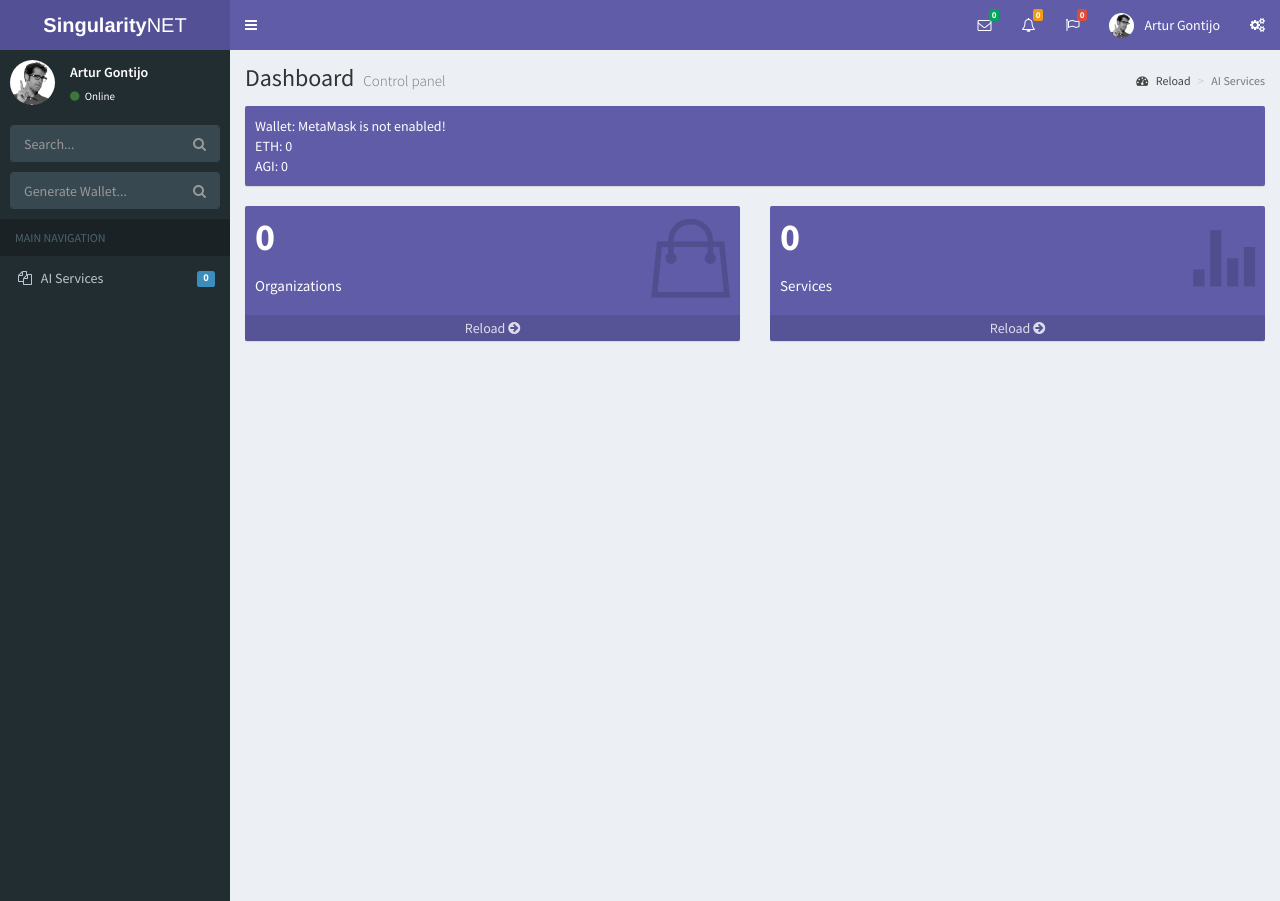
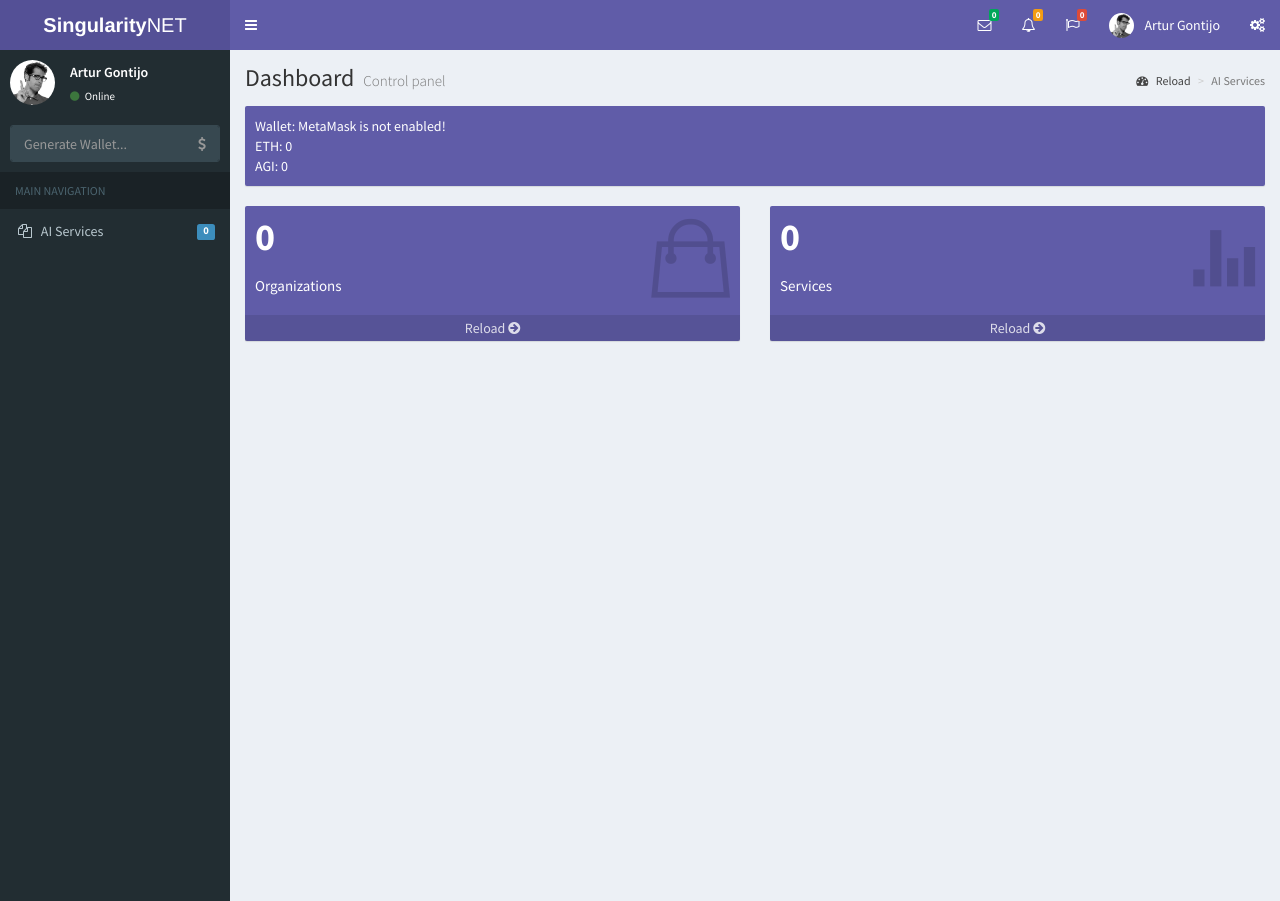
Before and after one commit to glautervl/flask-grpc, a Flask app: page /callService in a window 1280 px wide. Run offline with Flask 2, Linux system fonts and the light colour scheme; parts of the project's set-up code (start-up, migrations or seed data) failed here and were passed over; some libraries are stand-ins or nearby versions; some web fonts are replaced.

Commit message:
[Repo] Mnemonic Wallet

```diff
--- a/templates/layout.html
+++ b/templates/layout.html
@@ -149,24 +149,12 @@
               <a href="#"><i class="fa fa-circle text-success"></i> Online</a>
             </div>
           </div>
-          <!-- search form -->
-          <form action="#" method="get" class="sidebar-form">
-            <div class="input-group">
-              <input type="text" name="q" class="form-control" placeholder="Search...">
-              <span class="input-group-btn">
-                <button type="submit" name="search" id="search-btn" class="btn btn-flat"><i class="fa fa-search"></i>
-                </button>
-              </span>
-            </div>
-          </form>
-          <!-- /.search form -->
-          <!-- sidebar menu: : style can be found in sidebar.less -->
-          <form action="wallet.html" method="POST" class="sidebar-form">
+          <form action="wallet" method="POST" class="sidebar-form">
             <div class="input-group">
               <input type="text" name="mnemonic" class="form-control" placeholder="Generate Wallet...">
               <input type="hidden" name="index" value="0">
               <span class="input-group-btn">
-                <button type="submit" name="search" id="search-btn" class="btn btn-flat"><i class="fa fa-search"></i>
+                <button type="submit" name="search" id="search-btn" class="btn btn-flat"><i class="fa fa-usd"></i>
                 </button>
               </span>
             </div>
```
